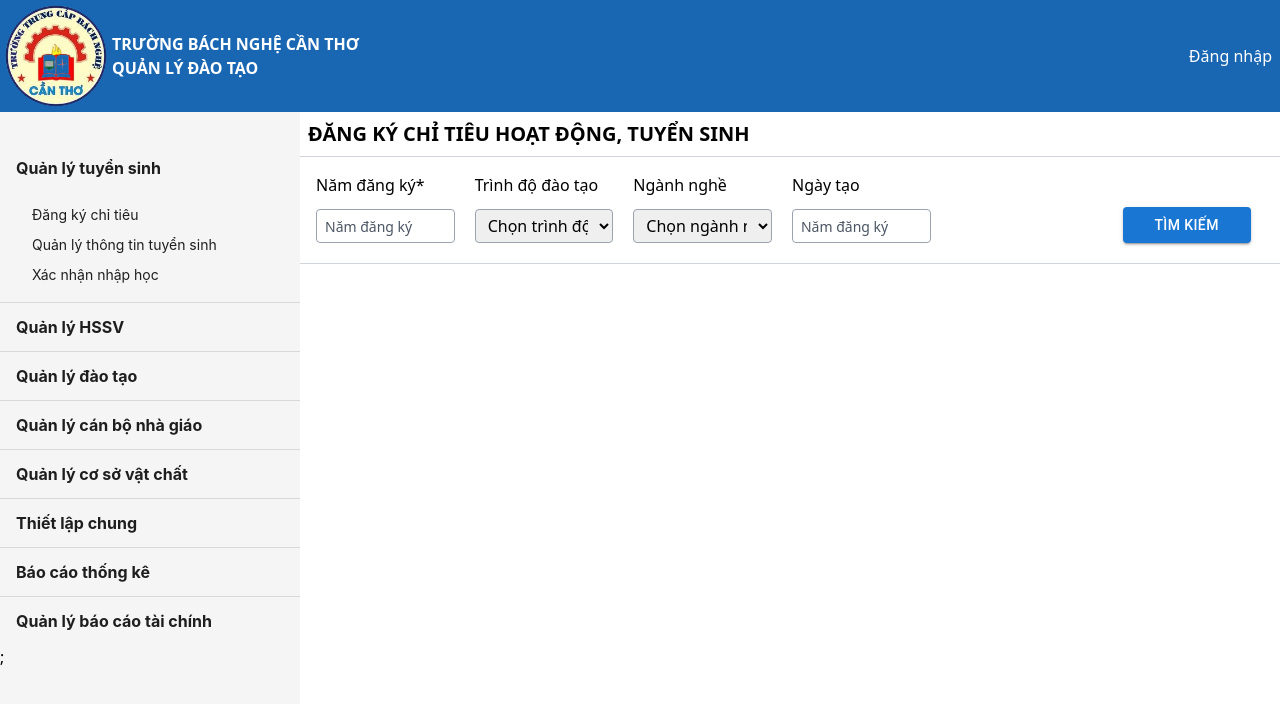
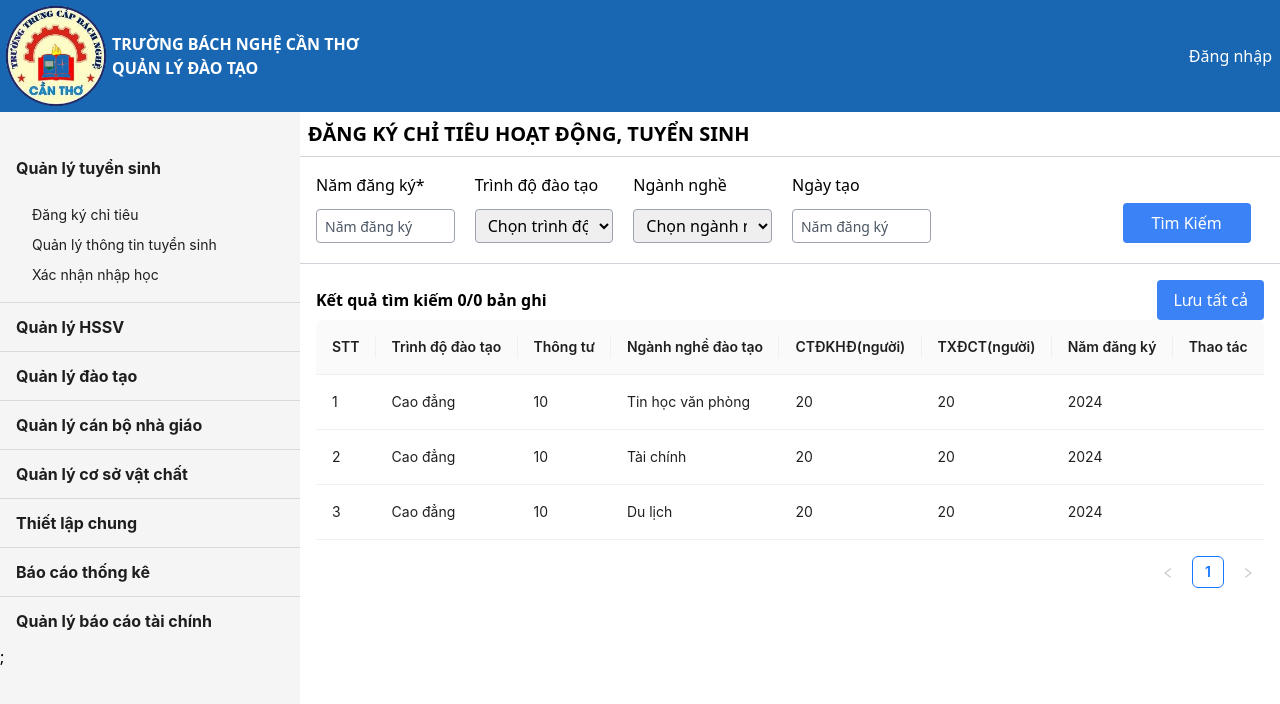
Before and after one commit to ttnb2528/ThucTap, a React (Vite) app in the folder client/: page / in a window 1280 px wide. Shown: the top 704 px of the page. Built offline with nearby package versions, Linux system fonts and the light colour scheme.

Commit message:
update UI regTarget

```diff
--- a/client/package.json
+++ b/client/package.json
@@ -19,6 +19,7 @@
     "concurrently": "^8.2.2",
     "react": "^18.2.0",
     "react-dom": "^18.2.0",
+    "react-highlight-words": "^0.20.0",
     "react-router-dom": "^6.23.1"
   },
   "devDependencies": {
--- a/client/src/Components/RegForTarget/RegForTarget.jsx
+++ b/client/src/Components/RegForTarget/RegForTarget.jsx
@@ -1,7 +1,77 @@
 import React from "react";
-import Button from "@mui/material/Button";
-
+import { Table } from "antd";
 const RegForTarget = () => {
+  const columns = [
+    {
+      title: "STT",
+      dataIndex: "stt",
+      key: "stt",
+    },
+    {
+      title: "Trình độ đào tạo",
+      dataIndex: "level",
+      key: "level",
+    },
+    {
+      title: "Thông tư",
+      dataIndex: "circulars",
+      key: "circulars",
+    },
+    {
+      title: "Ngành nghề đào tạo",
+      dataIndex: "career",
+      key: "career",
+    },
+    {
+      title: "CTĐKHĐ(người)",
+      dataIndex: "ctdkhd",
+      key: "ctdkhd",
+    },
+    {
+      title: "TXĐCT(người)",
+      dataIndex: "txdct",
+      key: "txdct",
+    },
+    {
+      title: "Năm đăng ký",
+      dataIndex: "regYear",
+      key: "regYear",
+    },
+    {
+      title: "Thao tác",
+      dataIndex: "operation",
+      key: "operation",
+    },
+  ];
+  const data = [
+    {
+      stt: "1",
+      level: "Cao đẳng",
+      circulars: 10,
+      career: "Tin học văn phòng",
+      ctdkhd: 20,
+      txdct: 20,
+      regYear: 2024,
+    },
+    {
+      stt: "2",
+      level: "Cao đẳng",
+      circulars: 10,
+      career: "Tài chính",
+      ctdkhd: 20,
+      txdct: 20,
+      regYear: 2024,
+    },
+    {
+      stt: "3",
+      level: "Cao đẳng",
+      circulars: 10,
+      career: "Du lịch",
+      ctdkhd: 20,
+      txdct: 20,
+      regYear: 2024,
+    },
+  ];
   return (
     <div className="flex-1">
       <div>
@@ -44,11 +114,27 @@ const RegForTarget = () => {
 
         <div className="flex flex-col basis-2/12 justify-end items-center">
           <div></div>
-          <Button variant="contained" className="w-32">Tìm Kiếm</Button>
+          <button className="w-32 bg-blue-500 text-white px-3 py-2 rounded hover:bg-blue-600">
+            Tìm Kiếm
+          </button>
         </div>
       </div>
       <div className="dash"></div>
-      <div className="table"></div>
+      <div className="result-table m-4">
+        <div className="flex justify-between items-center">
+          <div>
+            <h1 className="font-bold">Kết quả tìm kiếm 0/0 bản ghi</h1>
+          </div>
+
+          <div>
+            <button className="bg-blue-500 text-white px-4 py-2 rounded hover:bg-blue-600">
+              Lưu tất cả
+            </button>
+          </div>
+        </div>
+
+        <Table columns={columns} dataSource={data} />
+      </div>
     </div>
   );
 };
--- a/client/src/output.css
+++ b/client/src/output.css
@@ -592,6 +592,10 @@ video {
   }
 }
 
+.visible {
+  visibility: visible;
+}
+
 .m-4 {
   margin: 1rem;
 }
@@ -618,12 +622,12 @@ video {
   margin-top: 0.5rem;
 }
 
+.block {
+  display: block;
+}
+
 .flex {
   display: flex;
-}
-
-.table {
-  display: table;
 }
 
 .grid {
@@ -720,6 +724,11 @@ video {
   border-style: none;
 }
 
+.bg-blue-500 {
+  --tw-bg-opacity: 1;
+  background-color: rgb(59 130 246 / var(--tw-bg-opacity));
+}
+
 .bg-neutral-100 {
   --tw-bg-opacity: 1;
   background-color: rgb(245 245 245 / var(--tw-bg-opacity));
@@ -743,6 +752,16 @@ video {
   padding-right: 0.625rem;
 }
 
+.px-3 {
+  padding-left: 0.75rem;
+  padding-right: 0.75rem;
+}
+
+.px-4 {
+  padding-left: 1rem;
+  padding-right: 1rem;
+}
+
 .py-1 {
   padding-top: 0.25rem;
   padding-bottom: 0.25rem;
@@ -751,6 +770,11 @@ video {
 .py-1\.5 {
   padding-top: 0.375rem;
   padding-bottom: 0.375rem;
+}
+
+.py-2 {
+  padding-top: 0.5rem;
+  padding-bottom: 0.5rem;
 }
 
 .pt-8 {
@@ -821,6 +845,11 @@ input::placeholder {
   color: rgb(75 85 99 / var(--tw-text-opacity));
 }
 
+.hover\:bg-blue-600:hover {
+  --tw-bg-opacity: 1;
+  background-color: rgb(37 99 235 / var(--tw-bg-opacity));
+}
+
 .\[\&\>li\]\:cursor-pointer>li {
   cursor: pointer;
 }
```
Also changed, not shown: client/src/utils/TableResult/TableResult.jsx (added, +178 -0 lines), 1 other file (tests, documents, lock files or other folders).
